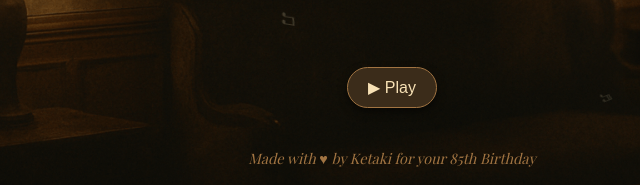
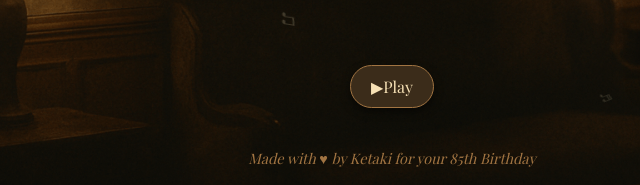
Before and after one commit to Kool-K/The-Retro-Gramophone, a plain HTML site: page index.html in a window 1280 px wide. Shown: the part 632-817 px from the top of the page, 248-888 px from the left. Drawn offline with nearby package versions, Linux system fonts and the light colour scheme.

Commit message:
resetting browser default styles for button

```diff
--- a/styles.css
+++ b/styles.css
@@ -283,6 +283,10 @@ body {
   margin-top: 20px;
 }
 .controls button {
+  all: unset; /* resets ALL default browser styles */
+  display: inline-flex;
+  align-items: center;
+  justify-content: center;
   padding: 10px 20px;
   font-size: 16px;
   border: 1px solid var(--primary-accent);
@@ -293,13 +297,9 @@ body {
   transition: all 0.3s;
   box-shadow: 0 4px 8px var(--shadow-color);
   margin: 0 5px;
+  -webkit-tap-highlight-color: transparent;
+}
 
-  /* remove blue color from pause button */
-  -webkit-tap-highlight-color: transparent;
-  -webkit-appearance: none;
-  -moz-appearance: none;
-  appearance: none;
-}
 .controls button:hover {
   background: #5a4127;
   transform: translateY(-2px);
```
